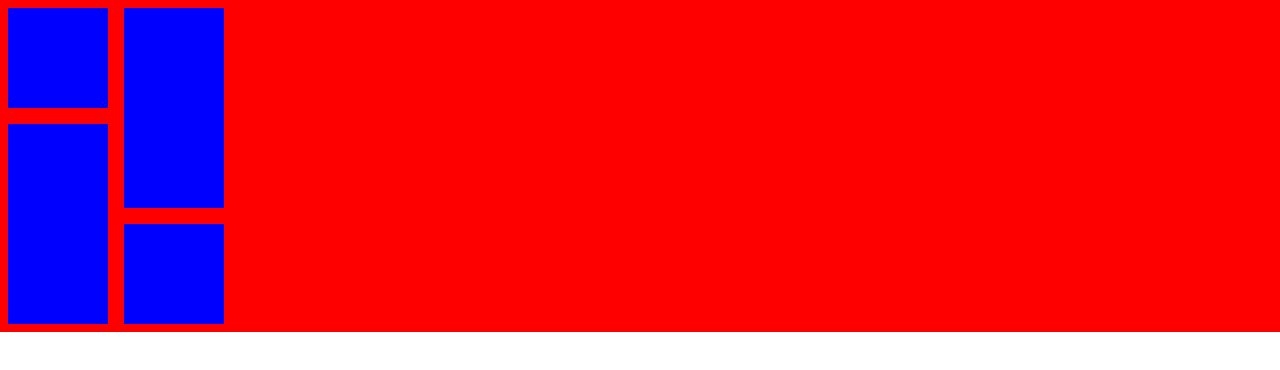
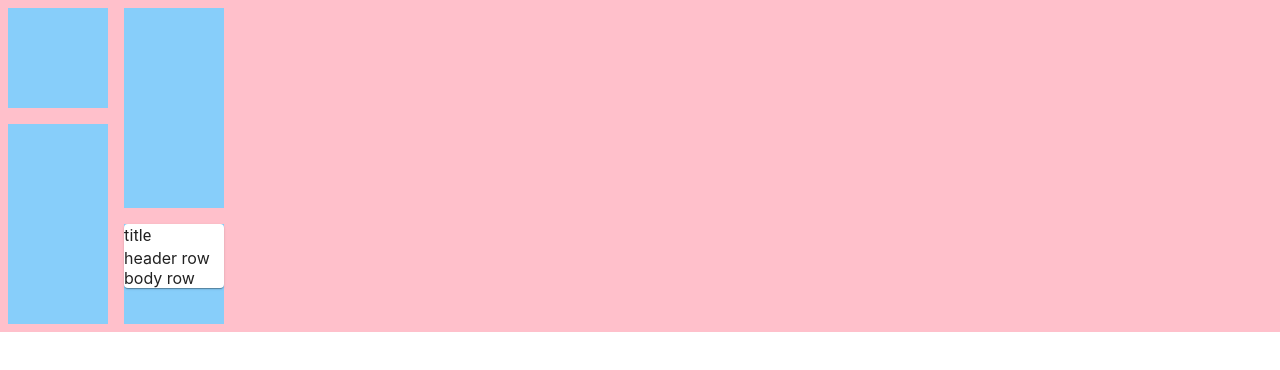
Before and after one commit to jhou12/expanding-table-test, a React (Create React App) app in the folder my-app/: page / in a window 1280 px wide. Shown: the top 370 px of the page. Built offline with nearby package versions, Linux system fonts and the light colour scheme.

Commit message:
add table template

```diff
--- a/my-app/src/App.css
+++ b/my-app/src/App.css
@@ -4,7 +4,7 @@
 .App {
   display: flex;
   position: relative;
-  background: red;
+  background: pink;
 }
 
 .col {
@@ -33,7 +33,7 @@
 
 .table {
   transition: all var(--timing) ease-in-out;
-  background: blue;
+  background: lightskyblue;
 }
 
 .container--filler {
--- a/my-app/src/App.tsx
+++ b/my-app/src/App.tsx
@@ -2,6 +2,7 @@ import React from 'react';
 import './App.css';
 import { useRef } from 'react'
 import { Container } from '@material-ui/core';
+import { TablePlain } from './Table';
 
 function App() {
   const mainRef: any = useRef()
@@ -46,7 +47,6 @@ function App() {
       t.style.setProperty('--loc-w', t.offsetWidth + 'px')
       t.style.setProperty('--loc-h', t.offsetHeight + 'px')
       t.classList.add('table--abs')
-      console.log('classlist test', t.classList)
       setTimeout(() => {
         t.style.setProperty('--timing', '1s')
         t.style.setProperty('--loc-x', 0 + 'px')
@@ -64,7 +64,7 @@ function App() {
       </div>
       <div className="col" ref={colRef}>
         <div className="container"><div className="table rect"></div></div>
-        <div className="container" ref={contRef}><div className="table sq" ref={ref} onClick={onClick}></div></div>
+        <div className="container" ref={contRef}><div className="table sq" ref={ref} onClick={onClick}><TablePlain /></div></div>
       </div>
     </div>
   );
--- /dev/null
+++ b/my-app/src/Table.tsx
@@ -0,0 +1,17 @@
+import { Paper, TableHead, TableRow, Typography, Table, TableBody } from "@material-ui/core"
+
+export const TablePlain = () => {
+    return (
+        <Paper>
+            <Typography>title</Typography>
+            <Table size="small">
+                <TableHead>
+                    <TableRow>header row</TableRow>
+                </TableHead>
+                <TableBody>
+                    <TableRow>body row</TableRow>
+                </TableBody>
+            </Table>
+        </Paper>
+    )
+}
```
